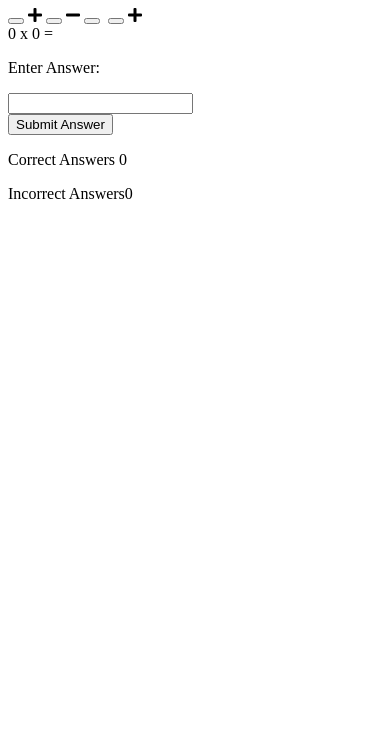
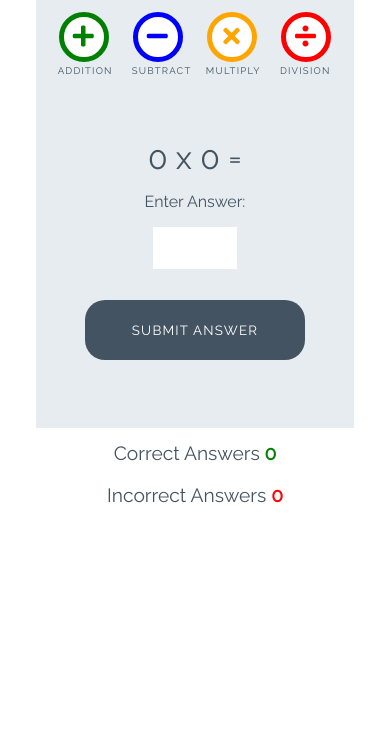
Before and after one commit to Yourhonour365/love-maths, a plain HTML site: page index.html in a window 390 px wide. Shown: the part 112-844 px from the top of the page. Drawn offline with Linux system fonts and the light colour scheme.

Commit message:
Add styles for game

```diff
--- a/assets/css/style.css
+++ b/assets/css/style.css
@@ -0,0 +1,252 @@
+/* --------- Global style */
+
+body {
+    background-color: white;
+    font-family: "Raleway", sans-serif;
+    color: #445361;
+    text-align: center;
+}
+
+/* --------- Heading */
+
+.heading {
+    text-align: center;
+    font-size: 2.5rem;
+}
+
+.logo {
+    height: 40px;
+    padding-right: 5px;
+}
+
+/* --------- Game layout */
+
+.game-area {
+    background-color: #E6ECF0;
+    box-sizing: border-box;
+    width: 85%;
+    height: 65vh;
+    max-height: 450px;
+    max-width: 830px;
+    margin-left: auto;
+    margin-right: auto;
+    padding: 1%;
+}
+
+.question-area {
+    width: 50%;
+    font-size: 2rem;
+    margin: auto;
+    padding: 50px 0;
+}
+
+.question-area span {
+    padding: 0 15px;
+}
+
+.score-area {
+    margin: 5px auto;
+    width: 60%;
+    font-size: 1.2rem;
+}
+
+.controls-area {
+    width: 85%;
+    margin: 30px auto;
+}
+
+#score {
+    color: green;
+    font-weight: bold;
+}
+
+#incorrect {
+    color: red;
+    font-weight: bold;
+}
+
+.answer-message {
+    display: none;
+    font-size: 1rem;
+}
+
+#answer-box {
+    border: none;
+    color: #445361;
+    display: inline-block;
+    height: 40px;
+    width: 80px;
+    font-size: 1.2rem;
+}
+
+.scores {
+    display: inline-block;
+    padding: 25px;
+}
+
+/* --------- Buttons */
+
+.btn {
+    width: 220px;
+    height: 60px;
+    font-family: "Raleway", sans-serif;
+    text-transform: uppercase;
+    letter-spacing: 1.2px;
+    color: white;
+}
+
+.btn:focus {
+    outline: none;
+}
+
+.btn--big {
+    padding-top: 10px;
+    border-radius: 50%;
+    background-color: white;
+    border: 10px solid;
+    width: 100px;
+    height: 100px;
+    font-size: 3.2rem;
+    margin: 0 30px;
+    transition: all 0.5s;
+}
+
+.btn--big::after{
+    content: attr(data-type);
+    font-size: 1rem;
+    color: #445361;
+    position: relative;
+    left: -0.5em;
+}
+
+.btn--blue {
+    border-color: blue;
+    color: blue;
+}
+
+.btn--blue:active,
+.btn--blue:hover {
+    background-color: darkblue;
+    color: white;
+}
+
+.btn--orange {
+    border-color: orange;
+    color: orange;
+}
+
+.btn--orange:active,
+.btn--orange:hover {
+    background-color: darkorange;
+    color: white;
+}
+
+.btn--red {
+    border-color: red;
+    color: red;
+}
+
+.btn--red:active,
+.btn--red:hover {
+    background-color: darkred;
+    color: white;
+}
+
+.btn--green {
+    border-color: green;
+    color: green;
+}
+
+.btn--green:active,
+.btn--green:hover {
+    background-color: darkgreen;
+    color: white;
+}
+
+.btn--gray {
+    margin-top: 25px;
+    background-color: #445361;
+    border: 1px transparent;
+    border-radius: 20px;
+}
+
+.btn--gray:active,
+.btn--gray:hover {
+    background-color: #0d1013;
+}
+
+/* --------- Media queries */
+
+@media (max-width: 414px) {
+    .controls-area {
+        width: 100%;
+    }
+
+    .btn--big {
+        margin: 0 10px;
+        padding: 5px;
+        border: 5px solid;
+        width: 50px;
+        height: 50px;
+        font-size: 1.5rem;
+    }
+
+    .btn--big::after {
+        font-size: 0.6rem;
+        left: -0.7rem;
+    }
+
+    .question-area {
+        padding: 10% 0;
+        width: 100%;
+    }
+
+    .question-area span {
+        padding: 0;
+    }
+
+    .answer-message {
+        display: block;
+    }
+
+    #answer-box {
+        display: block;
+        margin: 0 auto;
+    }
+    .btn--gray {
+        margin-top: 0;
+    }
+
+    .score-area {
+        width: 100%;
+    }
+
+    .scores {
+        margin: 0.5em auto;
+        display: block;
+        padding: 5px;
+    }
+
+    .heading {
+        font-size: 2rem;
+    }
+}
+
+@media (max-width: 320px) {
+    .game-area {
+        height: 70vh;
+    }
+
+    .controls-area {
+        width: 75%;
+        margin: 10px auto;
+    }
+
+    .btn--big {
+        margin: 10px 10px;
+    }
+    .question-area {
+        padding: 10px 0;
+    }
+
+}
--- a/index.html
+++ b/index.html
@@ -1,53 +1,57 @@
+
 <!DOCTYPE html>
 <html lang="en">
-  <head>
-    <meta charset="UTF-8" />
-    <meta name="viewport" content="width=device-width, initial-scale=1.0" />
 
-    <!-- Font awesome and goolge fonts-->
-    <link
-      rel="stylesheet"
-      href="https://use.fontawesome.com/releases/v5.7.2/css/all.css"
-      integrity="sha384-fnmOCqbTlWIlj8LyTjo7mOUStjsKC4pOpQbqyi7RrhN7udi9RwhKkMHpvLbHG9Sr"
-      crossorigin="anonymous"
-    />
-    <link
-      href="https://fonts.googleapis.com/css?family=Raleway%7CRighteous"
-      rel="stylesheet"
-    />
-    <link rel="stylesheet" href="assets/css/style.css" />
+<head>
+    <meta charset="UTF-8">
+    <meta name="viewport" content="width=device-width, initial-scale=1.0">
+
+    <!-- font awesome and google fonts -->
+    <link rel="stylesheet" href="https://use.fontawesome.com/releases/v5.7.2/css/all.css"
+        integrity="sha384-fnmOCqbTlWIlj8LyTjo7mOUStjsKC4pOpQbqyi7RrhN7udi9RwhKkMHpvLbHG9Sr" crossorigin="anonymous">
+    <link href="https://fonts.googleapis.com/css?family=Raleway%7CRighteous" rel="stylesheet">
+
+    <link rel="stylesheet" href="assets/css/style.css">
     <title>Document</title>
-  </head>
-  <body>
+</head>
+
+<body>
     <h1 class="heading">
         <img class="logo" src="assets/images/logo.png" alt="logo"> Love Maths
     </h1>
 
     <div class="game-area">
         <div class="controls-area">
-            <button class="btn btn--big btn--green"></button>
+            <button data-type="addition" class="btn btn--big btn--green">
                 <i class="fas fa-plus"></i>
-            <button class="btn btn--big btn--blue"></button>
+            </button>
+            <button data-type="subtract" class="btn btn--big btn--blue">
                 <i class="fas fa-minus"></i>
-            <button class="btn btn--big btn--times"></button>
-                <i class="fas fa-"></i>
-            <button class="btn btn--big btn--divide"></button>
-                <i class="fas fa-plus"></i>
+            </button>
+            <button data-type="multiply" class="btn btn--big btn--orange">
+                <i class="fas fa-times"></i>
+            </button>
+            <button data-type="division" class="btn btn--big btn--red">
+                <i class="fas fa-divide"></i>
+            </button>
         </div>
-            <div class="question-area"></div>
+        <div class="question-area">
             <span id="operand1">0</span>
             <span id="operator">x</span>
             <span id="operand2">0</span>
             <span>=</span>
             <p class="answer-message">Enter Answer:</p>
             <input id="answer-box" type="number">
+        </div>
+        <button data-type="submit" class="btn btn--gray">Submit Answer</button>
     </div>
-    <button class="btn btn--gray">Submit Answer</button>
 
     <div class="score-area">
         <p class="scores">Correct Answers <span id="score">0</span></p>
-        <p class="scores">Incorrect Answers<span id="incorrect">0</span></p>
+        <p class="scores">Incorrect Answers <span id="incorrect">0</span></p>
     </div>
+
     <script src="assets/js/script.js"></script>
-  </body>
+</body>
+
 </html>
```
